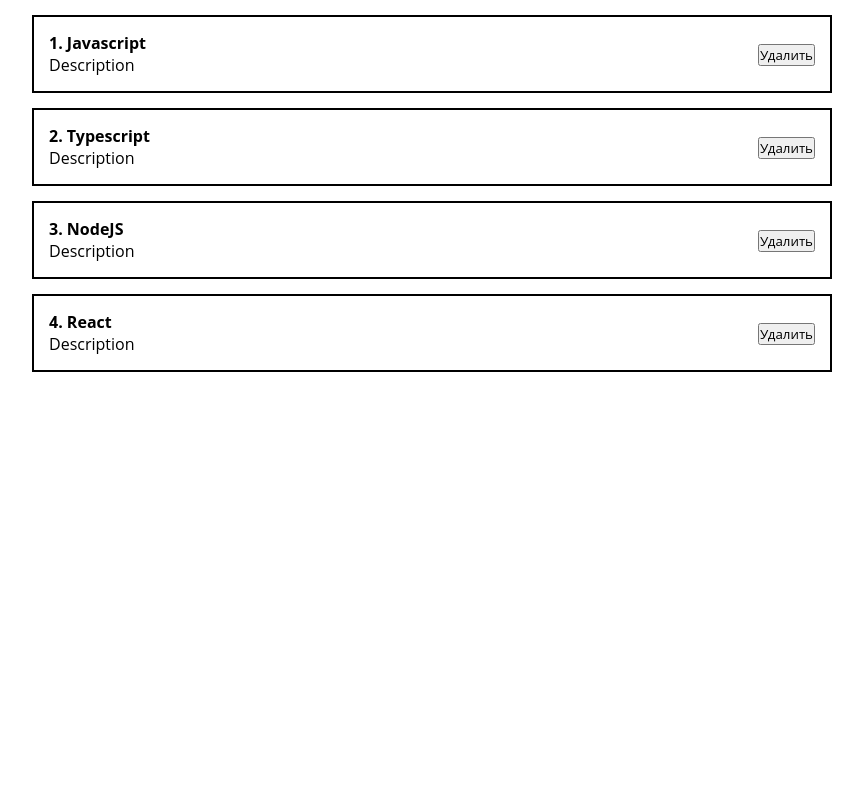
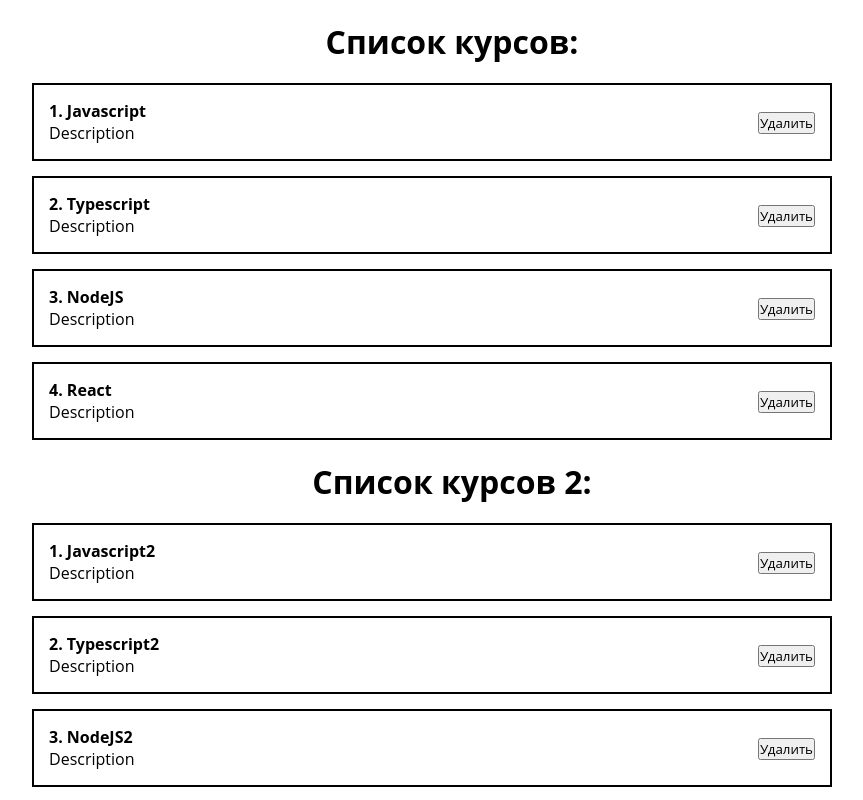
Before and after one commit to Sparow2021/RepeatReact, a React (Create React App) app: page / in a window 1280 px wide. Shown: the top 800 px of the page, without its empty margins (208-1071 px from the left). Built offline with nearby package versions, Linux system fonts and the light colour scheme.

Commit message:
props_c3

```diff
--- a/src/App.js
+++ b/src/App.js
@@ -1,19 +1,33 @@
 import React, { useState } from "react";
-import PostItem from "./components/PostItem";
+import PostList from "./components/PostList";
 import './styles/App.css'
 
 function App() {
   const [posts, setPosts] = useState([
-    {id: 1, title: 'Javascript', body:'Description'},
-    {id: 2, title: 'Typescript', body:'Description'},
-    {id: 3, title: 'NodeJS', body:'Description'},
-    {id: 4, title: 'React', body:'Description'}
+    { id: 1, title: 'Javascript', body: 'Description' },
+    { id: 2, title: 'Typescript', body: 'Description' },
+    { id: 3, title: 'NodeJS', body: 'Description' },
+    { id: 4, title: 'React', body: 'Description' }
+  ])
+
+  const [posts2, setPosts2] = useState([
+    { id: 1, title: 'Javascript2', body: 'Description' },
+    { id: 2, title: 'Typescript2', body: 'Description' },
+    { id: 3, title: 'NodeJS2', body: 'Description' },
+    { id: 4, title: 'React2', body: 'Description' }
+  ])
+
+  const [posts3, setPosts3] = useState([
+    { id: 1, title: 'Javascript3', body: 'Description' },
+    { id: 2, title: 'Typescript3', body: 'Description' },
+    { id: 3, title: 'NodeJS3', body: 'Description' },
+    { id: 4, title: 'React3', body: 'Description' }
   ])
   return (
     <div className="App">
-      {posts.map(post =>
-        <PostItem post={post}/>
-      )}
+      <PostList posts={posts} title={'Список курсов: '}/>
+      <PostList posts={posts2} title={'Список курсов 2: '}/>
+      <PostList posts={posts3} title={'Список курсов 3: '}/>
     </div>
   );
 }
--- /dev/null
+++ b/src/components/PostList.jsx
@@ -0,0 +1,15 @@
+import React from 'react';
+import PostItem from './PostItem';
+const PostList = ({posts, title}) => {
+
+    return (
+        <div>
+            <h1 className="posts_list_name">{title}</h1>
+            {posts.map(post =>
+                <PostItem post={post} key={post.id} />
+            )}
+        </div>
+    );
+}
+
+export default PostList;
--- a/src/styles/App.css
+++ b/src/styles/App.css
@@ -63,3 +63,9 @@
 .post__btn{
     align-self: center;
 }
+.posts_list_name{
+    width:100%;
+    display: flex;
+    justify-content: center;
+    margin: 20px;
+}
```
Also changed, not shown: 1 other file (tests, documents, lock files or other folders).
